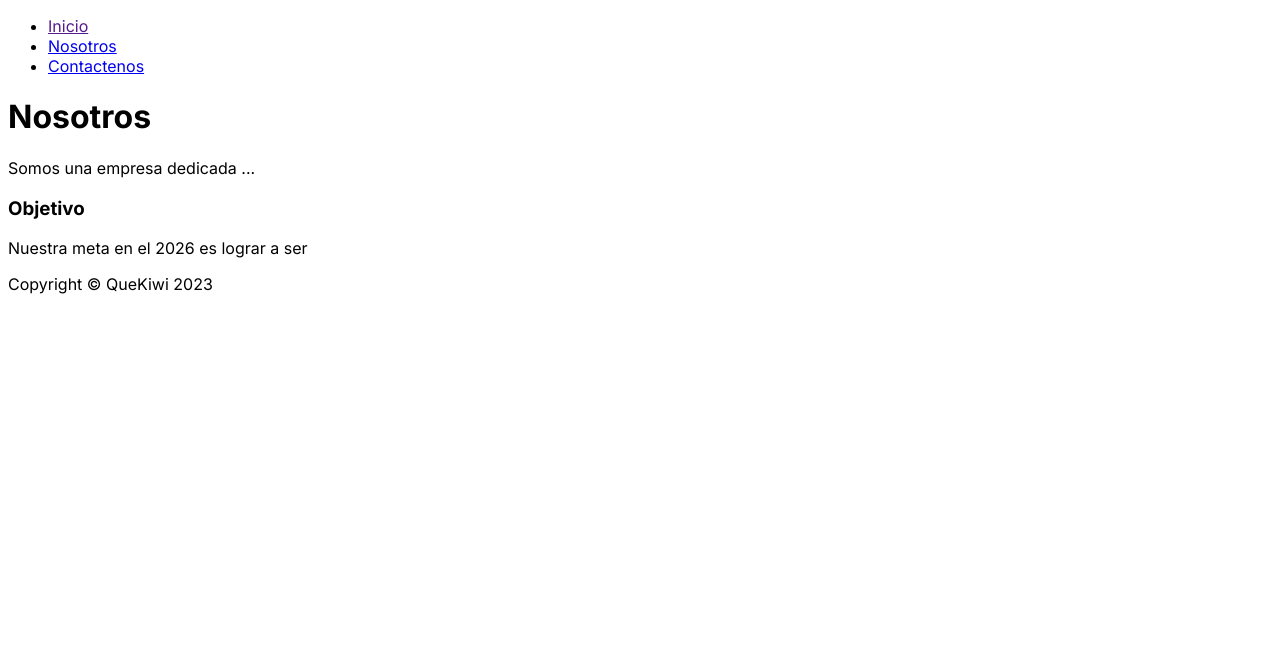
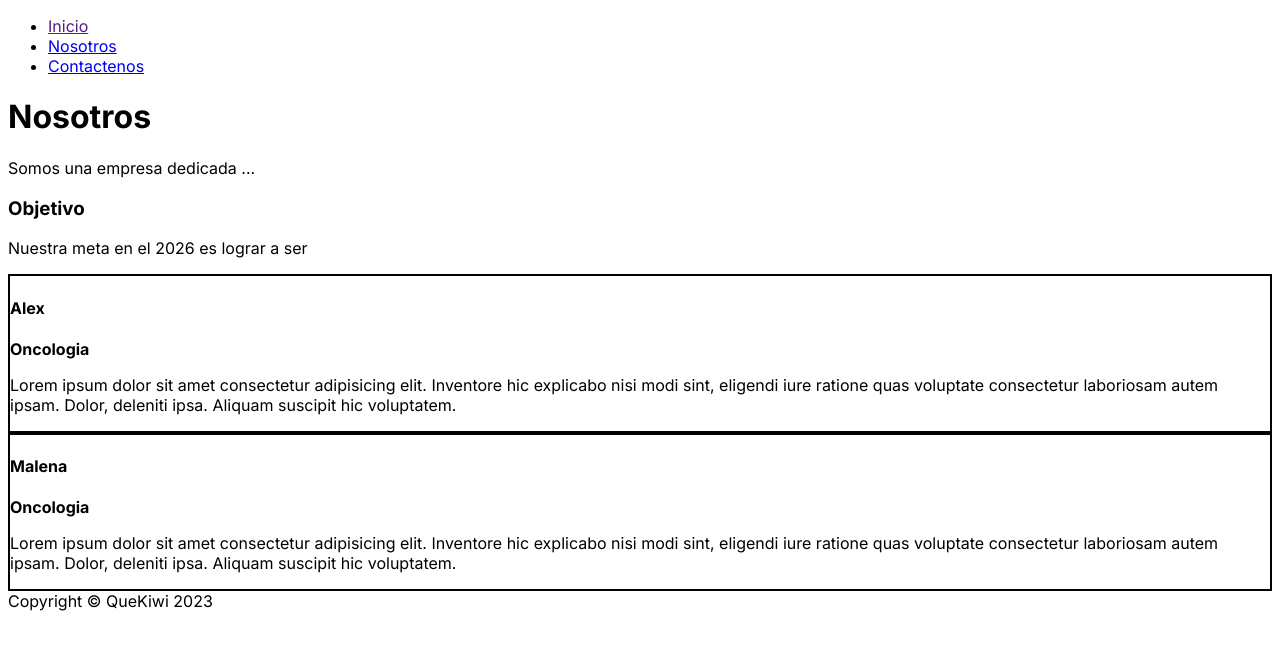
Before and after one commit to artmadeit/quekiwi-frontend, a Next.js app: page /nosotros in a window 1280 px wide. Shown: the top 650 px of the page. Built offline with nearby package versions, Linux system fonts and the light colour scheme.

Commit message:
feat: iteracion for de veterinarios

```diff
--- a/app/nosotros/page.tsx
+++ b/app/nosotros/page.tsx
@@ -1,3 +1,16 @@
+const veterinarios = [
+  {
+    id: 1,
+    nombre: "Alex",
+    especialidad: "Oncologia",
+  },
+  {
+    id: 2,
+    nombre: "Malena",
+    especialidad: "Oncologia",
+  },
+];
+
 export default function Nosotros() {
   return (
     <div>
@@ -5,6 +18,36 @@ export default function Nosotros() {
       <p>Somos una empresa dedicada ...</p>
       <h3>Objetivo</h3>
       <p>Nuestra meta en el 2026 es lograr a ser</p>
+
+      {veterinarios.map((veterinario) => (
+        <VeterinarioCard
+          key={veterinario.id}
+          nombre={veterinario.nombre}
+          especialidad={veterinario.especialidad}
+        />
+      ))}
     </div>
   );
 }
+
+interface Veterinario {
+  nombre: string;
+  especialidad: string;
+}
+
+function VeterinarioCard({ nombre, especialidad }: Veterinario) {
+  return (
+    <div style={{ border: "2px solid black" }}>
+      <h4>{nombre}</h4>
+      <p>
+        <strong>{especialidad}</strong>
+      </p>
+      <p>
+        Lorem ipsum dolor sit amet consectetur adipisicing elit. Inventore hic
+        explicabo nisi modi sint, eligendi iure ratione quas voluptate
+        consectetur laboriosam autem ipsam. Dolor, deleniti ipsa. Aliquam
+        suscipit hic voluptatem.
+      </p>
+    </div>
+  );
+}
```
